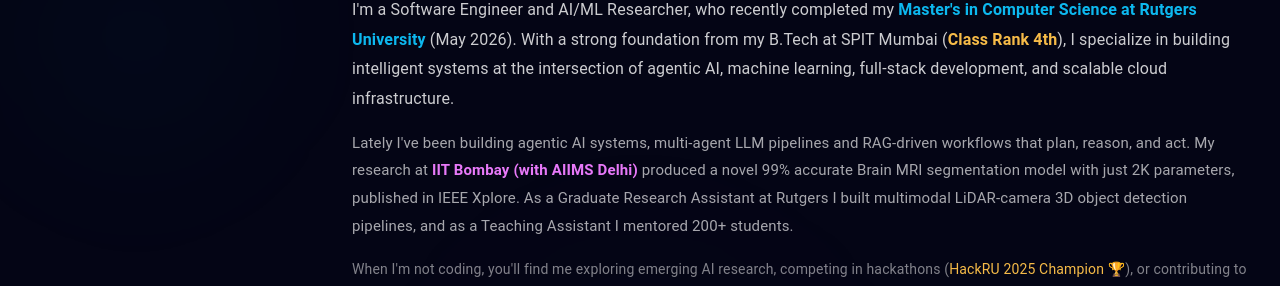
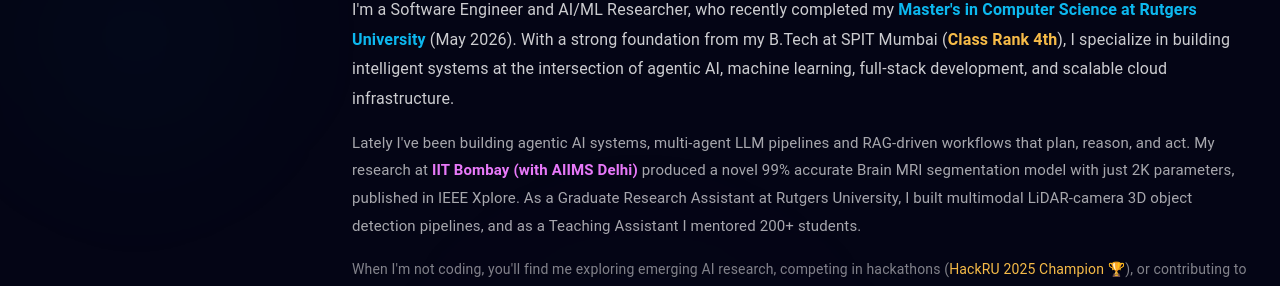
Before and after one commit to AdishPadalia26/adishpadalia26.github.io, a React (Create React App) app: page / in a window 1280 px wide. Shown: the part 1119-1405 px from the top of the page. Built offline with nearby package versions, Linux system fonts and the light colour scheme.

Commit message:
Update About section to include full university name for clarity

```diff
--- a/src/components/About.jsx
+++ b/src/components/About.jsx
@@ -385,7 +385,7 @@
                 <Box component="span" sx={{ color: "#e879f9", fontWeight: 600 }}>
                   IIT Bombay (with AIIMS Delhi)
                 </Box>{" "}
-                produced a novel 99% accurate Brain MRI segmentation model with just 2K parameters, published in IEEE Xplore. As a Graduate Research Assistant at Rutgers I built multimodal LiDAR-camera 3D object detection pipelines, and as a Teaching Assistant I mentored 200+ students.
+                produced a novel 99% accurate Brain MRI segmentation model with just 2K parameters, published in IEEE Xplore. As a Graduate Research Assistant at Rutgers University, I built multimodal LiDAR-camera 3D object detection pipelines, and as a Teaching Assistant I mentored 200+ students.
               </Typography>
               <Typography
                 variant="body2"
```
